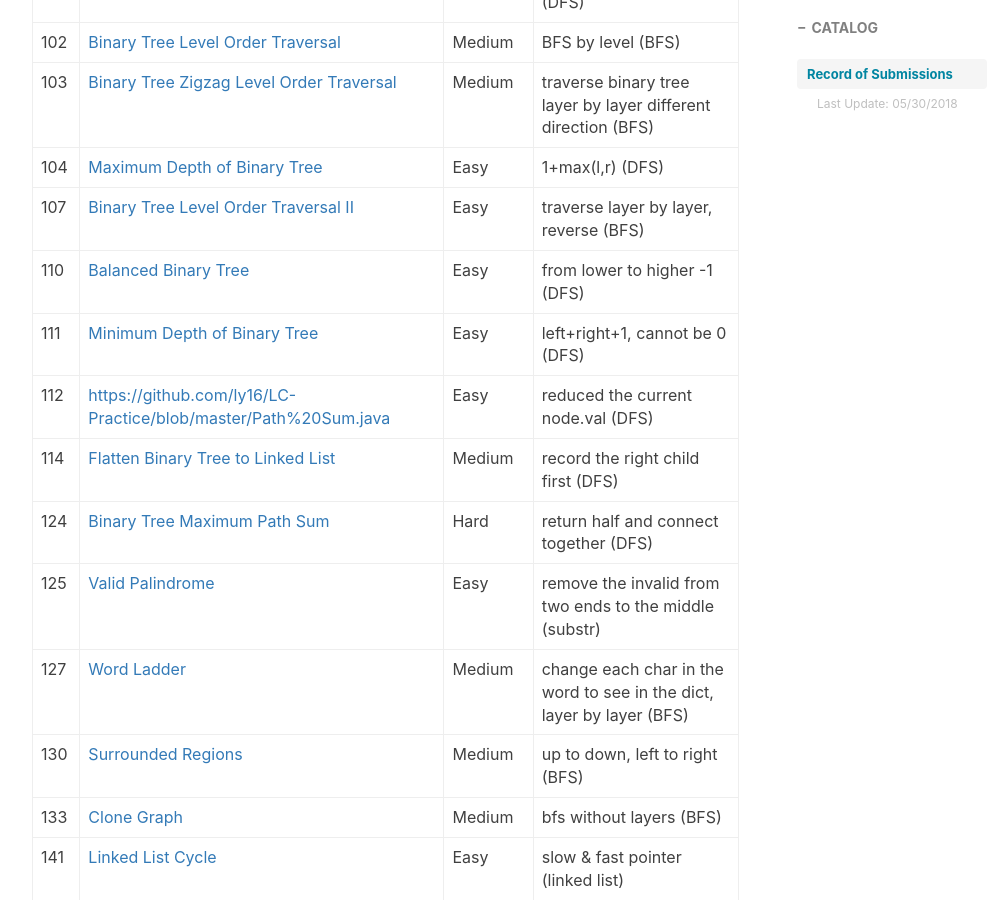
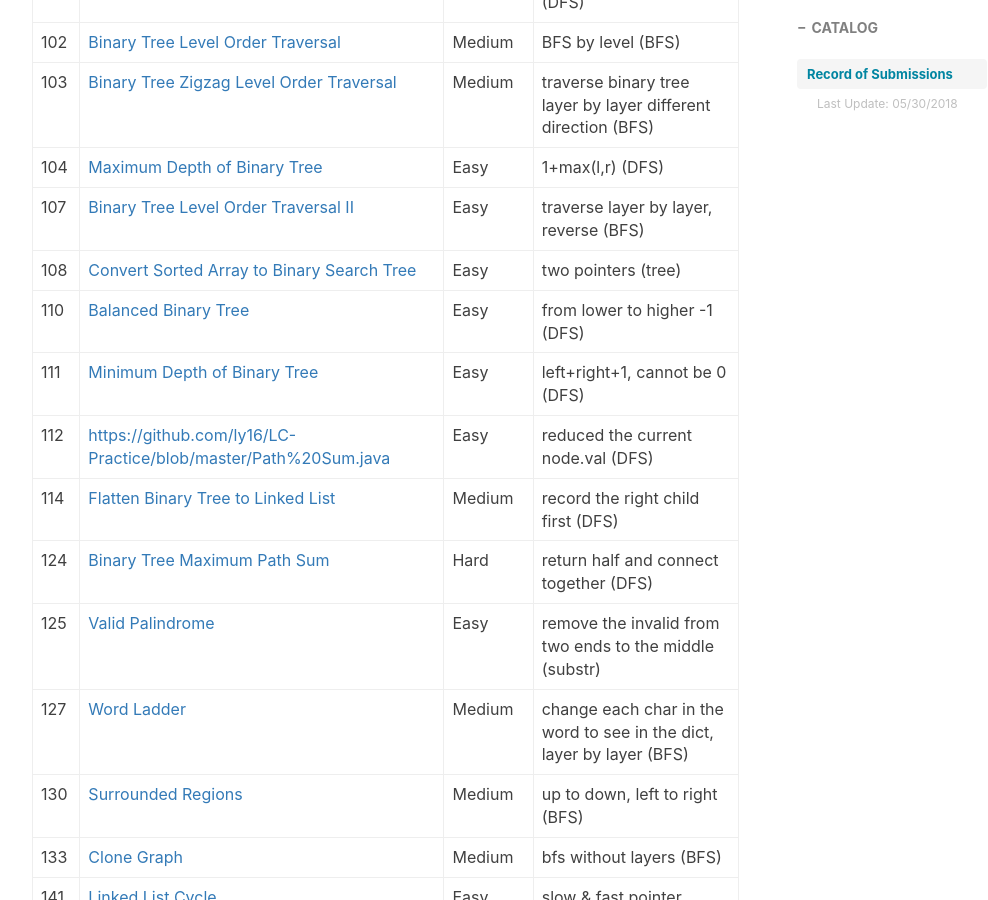
Before and after one commit to ly16/ly16.github.io, a Jekyll site: the page built from _posts/2018-05-18-leetcode-record-round1.md, in a window 1280 px wide and 900 px high, scrolled down 1812 px. Shown: the whole window, without its empty margins (233-1221 px from the left). Built offline with Jekyll 4.4.1, drawn with Linux system fonts in a browser that asks for light colours; nearby versions of some CDN libraries; comment, search, counter and statistics services are not loaded.

Commit message:
Update 2018-05-18-leetcode-record-round1.md

```diff
--- a/_posts/2018-05-18-leetcode-record-round1.md
+++ b/_posts/2018-05-18-leetcode-record-round1.md
@@ -39,6 +39,7 @@ tags:
 |103|[Binary Tree Zigzag Level Order Traversal](https://github.com/ly16/LC-Practice/blob/master/Get%20Keys%20In%20Binary%20Tree%20Layer%20By%20Layer%20Zig-Zag%20Order.java)|Medium|traverse binary tree layer by layer different direction (BFS)|
 |104|[Maximum Depth of Binary Tree](https://github.com/ly16/LC-Practice/blob/master/Maximum%20Depth%20of%20Binary%20Tree.java)|Easy|1+max(l,r) (DFS)|
 |107|[Binary Tree Level Order Traversal II](https://github.com/ly16/LC-Practice/blob/master/Binary%20Tree%20Level%20Order%20Traversal%20II.java)|Easy|traverse layer by layer, reverse (BFS)|
+|108|[Convert Sorted Array to Binary Search Tree](https://github.com/ly16/LC-Practice/blob/master/Convert%20Sorted%20Array%20to%20Binary%20Search%20Tree%20With%20Minimal%20Height.java)|Easy|two pointers (tree)|
 |110|[Balanced Binary Tree](https://github.com/ly16/LC-Practice/blob/master/Balanced%20Binary%20Tree.java)|Easy|from lower to higher -1 (DFS)|
 |111|[Minimum Depth of Binary Tree](https://github.com/ly16/LC-Practice/blob/master/Minimum%20Depth%20of%20Binary%20Tree.java)|Easy|left+right+1, cannot be 0 (DFS)|
 |112|[https://github.com/ly16/LC-Practice/blob/master/Path%20Sum.java](https://github.com/ly16/LC-Practice/blob/master/Path%20Sum.java)|Easy|reduced the current node.val (DFS)|
```
